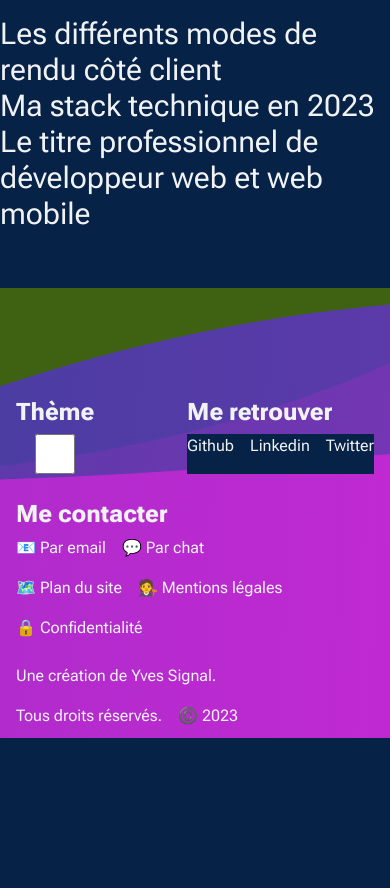
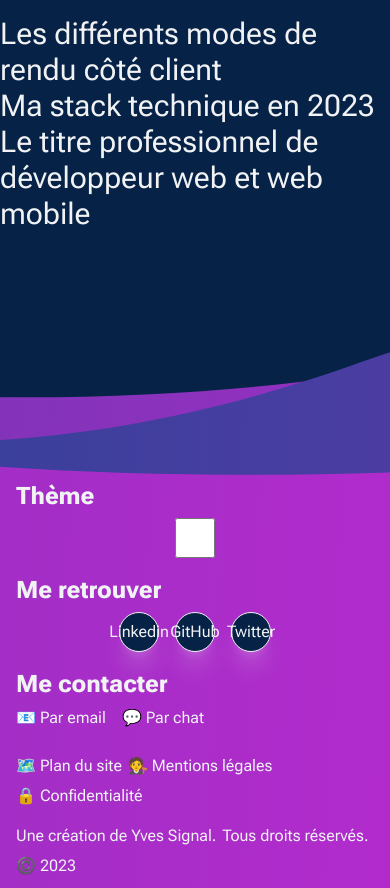
Before and after one commit to Julien-Goletto/yves-signal, a Next.js app: page / in a window 390 px wide. Shown: the part 760-1648 px from the top of the page. Before the commit the page ends 1498 px from the top, so only its background shows below. Built offline with nearby package versions, Linux system fonts and the light colour scheme.

Commit message:
:iphone: Reponsive for footer

```diff
--- a/app/components/Backgrounds/wavy-backgrounds.tsx
+++ b/app/components/Backgrounds/wavy-backgrounds.tsx
@@ -3,19 +3,19 @@ import React from 'react';
 export const WavyBackground = () => {
   return(
     <>
-      <svg width="2560" height="600" viewBox="0 0 2560 600" fill="none" xmlns="http://www.w3.org/2000/svg">
+      <svg width="2560" height="800" viewBox="0 0 2560 800" fill="none" xmlns="http://www.w3.org/2000/svg">
         <g clipPath="url(#clip0_219_5277)">
-          <path d="M1992 140.897C1243.96 225.72 1483.85 225.37 1089 273.898C858.816 302.188 482 302.397 321 206.397C163 122.897 146.757 130.494 -5 94.5197V578.898H3046V-15.2635C2994.82 -58.9434 2401 94.5197 1992 140.897Z" fill="url(#paint0_radial_219_5277)"/>
-          <path d="M1133 261C553.661 466.463 216.227 203.891 -79 136.578V666H3939V136.578C3730.28 95.7032 2838.57 -177.379 2794.86 65.4511C2755.62 283.472 2202.5 104.5 1539.5 168.5C1373 184.572 1229.1 226.916 1133 261Z" fill="url(#paint1_radial_219_5277)"/>
+          <path d="M1992 95.8975C1243.96 180.72 1483.85 180.37 1089 228.898C858.816 257.188 482 257.397 321 161.397C163 77.8975 146.757 85.4943 -5 49.5197V533.898H3046V-60.2635C2994.82 -103.943 2401 49.5197 1992 95.8975Z" fill="url(#paint0_radial_219_5277)"/>
+          <path d="M1133 213C553.661 418.463 216.227 155.891 -79 88.5777V618H3939V88.5777C3730.28 47.7032 2838.57 -225.379 2794.86 17.4511C2755.62 235.472 2202.5 56.5 1539.5 120.5C1373 136.572 1229.1 178.916 1133 213Z" fill="url(#paint1_radial_219_5277)"/>
           <path d="M1607.17 202.991C1030.51 492.322 228.507 253.611 -137 133.056V754H3078.75L3414 363.421C3188.13 335.109 2183.82 -86.3406 1607.17 202.991Z" fill="url(#paint2_radial_219_5277)"/>
-          <path d="M3074.94 222.775C1709.45 194.611 1111.25 551.82 -137 156V856H3219L3074.94 222.775Z" fill="url(#paint3_radial_219_5277)"/>
+          <path d="M3074.94 201.775C1709.45 173.611 1111.25 530.82 -137 135V835H3219L3074.94 201.775Z" fill="url(#paint3_radial_219_5277)"/>
         </g>
         <defs>
-          <radialGradient id="paint0_radial_219_5277" cx="0" cy="0" r="1" gradientUnits="userSpaceOnUse" gradientTransform="translate(-1678.58 58.7619) rotate(4.85278) scale(4120.43 7456.03)">
+          <radialGradient id="paint0_radial_219_5277" cx="0" cy="0" r="1" gradientUnits="userSpaceOnUse" gradientTransform="translate(-1678.58 13.7619) rotate(4.85278) scale(4120.43 7456.03)">
             <stop stopColor="#0F478A"/>
             <stop offset="1" stopColor="#D126D9"/>
           </radialGradient>
-          <radialGradient id="paint1_radial_219_5277" cx="0" cy="0" r="1" gradientUnits="userSpaceOnUse" gradientTransform="translate(-240.445 358.153) rotate(3.52772) scale(4523.48 13219.1)">
+          <radialGradient id="paint1_radial_219_5277" cx="0" cy="0" r="1" gradientUnits="userSpaceOnUse" gradientTransform="translate(-240.445 310.153) rotate(3.52772) scale(4523.48 13219.1)">
             <stop stopColor="#0F478A"/>
             <stop offset="1" stopColor="#D126D9"/>
           </radialGradient>
@@ -23,12 +23,12 @@ export const WavyBackground = () => {
             <stop stopColor="#0F478A"/>
             <stop offset="1" stopColor="#D126D9"/>
           </radialGradient>
-          <radialGradient id="paint3_radial_219_5277" cx="0" cy="0" r="1" gradientUnits="userSpaceOnUse" gradientTransform="translate(-3389.46 623.445) rotate(3.40815) scale(5435.46 13191.1)">
+          <radialGradient id="paint3_radial_219_5277" cx="0" cy="0" r="1" gradientUnits="userSpaceOnUse" gradientTransform="translate(-3389.46 602.445) rotate(3.40815) scale(5435.46 13191.1)">
             <stop stopColor="#0F478A"/>
             <stop offset="1" stopColor="#D126D9"/>
           </radialGradient>
           <clipPath id="clip0_219_5277">
-            <rect width="2560" height="600" fill="white"/>
+            <rect width="2560" height="800" fill="white"/>
           </clipPath>
         </defs>
       </svg>
--- a/app/components/Inputs/button.tsx
+++ b/app/components/Inputs/button.tsx
@@ -33,10 +33,19 @@ const ButtonStyle = {
     focus:ring-secondary-medium/10
     hover:ring-secondary-medium/10
   `,
+  logo: `
+    w-10 h-10 p-1.5 border border-white rounded-full bg-primary-dark
+    flex items-center justify-center
+    shadow-xl shadow-white/20
+    focus:outline-none focus:ring-4 focus:ring-offset-0 focus:scale-105 focus:ring-white/10
+    hover:outline-none hover:ring-4 hover:ring-offset-0 hover:scale-105 hover:ring-white/10
+    transition duration-150 hover:ease-out
+    disabled:opacity-60
+    `,
 };
 
 type ButtonProperties = ComponentPropsWithoutRef<'button'> & {
-  customStyle?: 'primary'| 'secondary' | 'tertiary';
+  customStyle?: 'logo' | 'primary'| 'secondary' | 'tertiary';
   to?: string;
   href?: string;
 };
--- /dev/null
+++ b/app/components/Layout/footer-content.tsx
@@ -0,0 +1,42 @@
+import React from 'react';
+import { Button } from '../Inputs/button';
+
+export const FooterContent = () => {
+  return(
+    <div className='absolute z-10 container bottom-0 mx-auto px-4 py-2.5 flex flex-col gap-6' id="footer_content">
+        <section className='w-full grid grid-cols-1 gap-4 justify-items-start sm:grid-cols-2 md:grid-cols-3'>
+          <label htmlFor="theme" className='w-full flex flex-col gap-1.5 md:justify-start'>
+            <p className='text-2xl font-extrabold'>Thème</p>
+            <input type="checkbox" name="theme" id="theme" className='h-10 w-25'/>
+          </label>
+          <div className='w-full flex flex-col gap-1.5 md:justify-center'>
+            <p className='w-full text-2xl font-extrabold md:text-center'>Me retrouver</p>
+            <div className='flex justify-center gap-4'>
+              <Button href='/' customStyle='logo'>Linkedin</Button>
+              <Button href='/' customStyle='logo'>GitHub</Button>
+              <Button href='/' customStyle='logo'>Twitter</Button>
+            </div>
+          </div>
+          <div className='w-full flex flex-col gap-1.5 flex-1 md:justify-self-end'>
+            <p className='w-full text-2xl font-extrabold md:text-right'>Me contacter</p>
+            <div className='flex gap-4 md:justify-end'>
+              <a href="https://www.linkedin.com/in/alexandre-roux-1b1b1b1b1/" target="_blank" rel="noreferrer">📧 Par email</a>
+              <a href="https://www.linkedin.com/in/alexandre-roux-1b1b1b1b1/" target="_blank" rel="noreferrer">💬 Par chat</a>
+            </div>
+          </div>
+        </section>
+        <section className='flex flex-col gap-4 lg:flex-row lg:justify-between'>
+          <div className='flex flex-wrap gap-1.5'>
+            <a href="https://www.linkedin.com/in/alexandre-roux-1b1b1b1b1/" target="_blank" rel="noreferrer">🗺️ Plan du site</a>
+            <a href="https://www.linkedin.com/in/alexandre-roux-1b1b1b1b1/" target="_blank" rel="noreferrer">🧑‍⚖️ Mentions légales</a>
+            <a href="https://www.linkedin.com/in/alexandre-roux-1b1b1b1b1/" target="_blank" rel="noreferrer">🔒 Confidentialité</a>
+          </div>
+          <p className='flex flex-wrap gap-1.5'>
+            <span>Une création de Yves Signal.</span>
+            <span>Tous droits réservés.</span>
+            <span>©️ 2023</span>
+          </p>
+        </section>
+      </div>
+  );
+};
--- a/app/components/Layout/footer.tsx
+++ b/app/components/Layout/footer.tsx
@@ -1,55 +1,22 @@
 import React from 'react';
 import { WavyBackground } from '../Backgrounds/wavy-backgrounds';
+import { FooterContent } from './footer-content';
 
-const footerStyle = ` bg-lime-800
+const footerStyle = `
   flex justify-center
   w-full relative overflow-hidden
-  h-[450px] xs:h-[450px] md:h-[550px]
+  h-[600px] xs:h-[600px] sm:h-[475px] md:h-[410px] 2xl:h-[480px]
 `;
 
 const backgroudPositionStyle = `absolute
-  -bottom-0 sm:-bottom-16 md:bottom-8 xl:bottom-0 2xl:-bottom-4
-  -left-[300%] sm:-left-[150%] md:-left-[125%] lg:-left-[75%] xl:-left-[35%] 2xl:-left-0
+  -bottom-16 xs:-bottom-24 sm:-bottom-52 md:-bottom-72 2xl:-bottom-80
+  -left-[200%] xs:-left-[150%] sm:-left-[100%] md:-left-[75%] lg:-left-[50%] xl:-left-[25%] 2xl:-left-0
 `;
 
 export const Footer = () => {
   return(
     <footer className={footerStyle}>
-      <div className='absolute z-10 container bottom-0 mx-auto px-4 py-2.5 flex flex-col gap-4' id="footer_content">
-        <div className='flex flex-wrap gap-6 justify-between'>
-          <label htmlFor="theme" className='flex flex-col gap-1.5'>
-            <p className='text-2xl font-extrabold'>Thème</p>
-            <input type="checkbox" name="theme" id="theme" className='h-10 w-25'/>
-          </label>
-          <div className='flex flex-col gap-1.5'>
-            <p className='text-2xl font-extrabold'>Me retrouver</p>
-            <div className='flex justify-between gap-4 h-10 bg-primary-dark'>
-              <a href="https://www.linkedin.com/in/alexandre-roux-1b1b1b1b1/" target="_blank" rel="noreferrer">Github</a>
-              <a href="https://www.linkedin.com/in/alexandre-roux-1b1b1b1b1/" target="_blank" rel="noreferrer">Linkedin</a>
-              <a href="https://www.linkedin.com/in/alexandre-roux-1b1b1b1b1/" target="_blank" rel="noreferrer">Twitter</a>
-            </div>
-          </div>
-          <div className='flex flex-col gap-1.5 flex-1'>
-            <p className='text-2xl font-extrabold'>Me contacter</p>
-            <div className='flex gap-4'>
-              <a href="https://www.linkedin.com/in/alexandre-roux-1b1b1b1b1/" target="_blank" rel="noreferrer">📧 Par email</a>
-              <a href="https://www.linkedin.com/in/alexandre-roux-1b1b1b1b1/" target="_blank" rel="noreferrer">💬 Par chat</a>
-            </div>
-          </div>
-        </div>
-        <div className='flex flex-col gap-6'>
-          <div className='flex flex-wrap gap-4'>
-            <a href="https://www.linkedin.com/in/alexandre-roux-1b1b1b1b1/" target="_blank" rel="noreferrer">🗺️ Plan du site</a>
-            <a href="https://www.linkedin.com/in/alexandre-roux-1b1b1b1b1/" target="_blank" rel="noreferrer">🧑‍⚖️ Mentions légales</a>
-            <a href="https://www.linkedin.com/in/alexandre-roux-1b1b1b1b1/" target="_blank" rel="noreferrer">🔒 Confidentialité</a>
-          </div>
-          <p className='flex flex-wrap gap-4'>
-            <span>Une création de Yves Signal.</span>
-            <span>Tous droits réservés.</span>
-            <span>©️ 2023</span>
-          </p>
-        </div>
-      </div>
+      <FooterContent />
       <div className={backgroudPositionStyle}>
         <WavyBackground />
       </div>
```
Also changed, not shown: public/wavy_background.svg (added).
